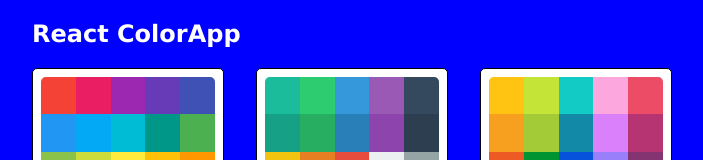
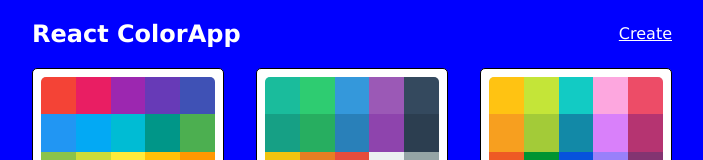
Before and after one commit to jonahCodes/ReactColorProject, a React (Create React App) app: page / in a window 1280 px wide. Shown: the top 160 px of the page, without its empty margins (288-991 px from the left). Built offline with nearby package versions, Linux system fonts and the light colour scheme.

Commit message:
add palette form and link

```diff
--- a/src/App.js
+++ b/src/App.js
@@ -6,6 +6,7 @@
 import seedColors from "./seedColors";
 import { generatePalette } from "./colorApp/colorHelper";
 import PaletteList from "./colorApp/PaletteList";
+import NewPaletteForm from "./colorApp/NewPaletteForm";
 import { Route, Switch } from "react-router-dom";
 
 export default class App extends Component {
@@ -24,6 +25,7 @@
             <PaletteList palettes={seedColors} {...routeProps} />
           )}
         />
+        <Route exact path="/palette/new" render={() => <NewPaletteForm />} />
         <Route
           exact
           path="/palette/:id"
--- /dev/null
+++ b/src/colorApp/NewPaletteForm.js
@@ -0,0 +1,11 @@
+import { Component } from "react";
+class NewPaletteForm extends Component {
+  render() {
+    return (
+      <div>
+        <h1>new Palette</h1>
+      </div>
+    );
+  }
+}
+export default NewPaletteForm;
--- a/src/colorApp/PaletteList.js
+++ b/src/colorApp/PaletteList.js
@@ -1,6 +1,6 @@
 import { withStyles } from "react-jss";
 import { Component } from "react";
-// import { Link } from "react-router-dom";
+import { Link } from "react-router-dom";
 import MiniPalette from "./MiniPalette";
 import styles from "./styles/PaletteListStyles";
 
@@ -15,6 +15,7 @@
         <div className={classes.container}>
           <nav className={classes.nav}>
             <h1>React ColorApp</h1>
+            <Link to="/palette/new">Create</Link>
           </nav>
           <div className={classes.palettes}>
             {palettes.map((palette, index) => (
--- a/src/colorApp/styles/PaletteListStyles.js
+++ b/src/colorApp/styles/PaletteListStyles.js
@@ -18,6 +18,10 @@
     width: "100%",
     justifyContent: "space-between",
     color: "white",
+    alignItems: "center",
+    "& a": {
+      color: "white",
+    },
   },
   palettes: {
     display: "grid",
```
